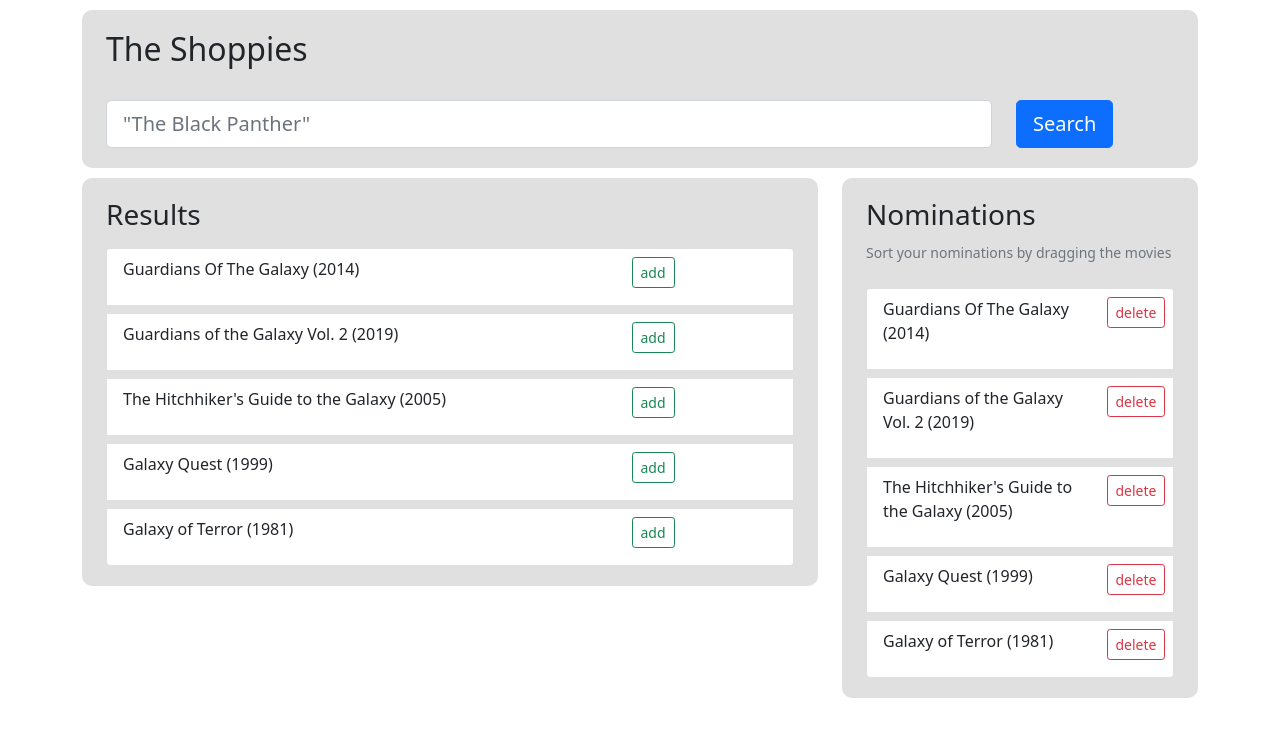
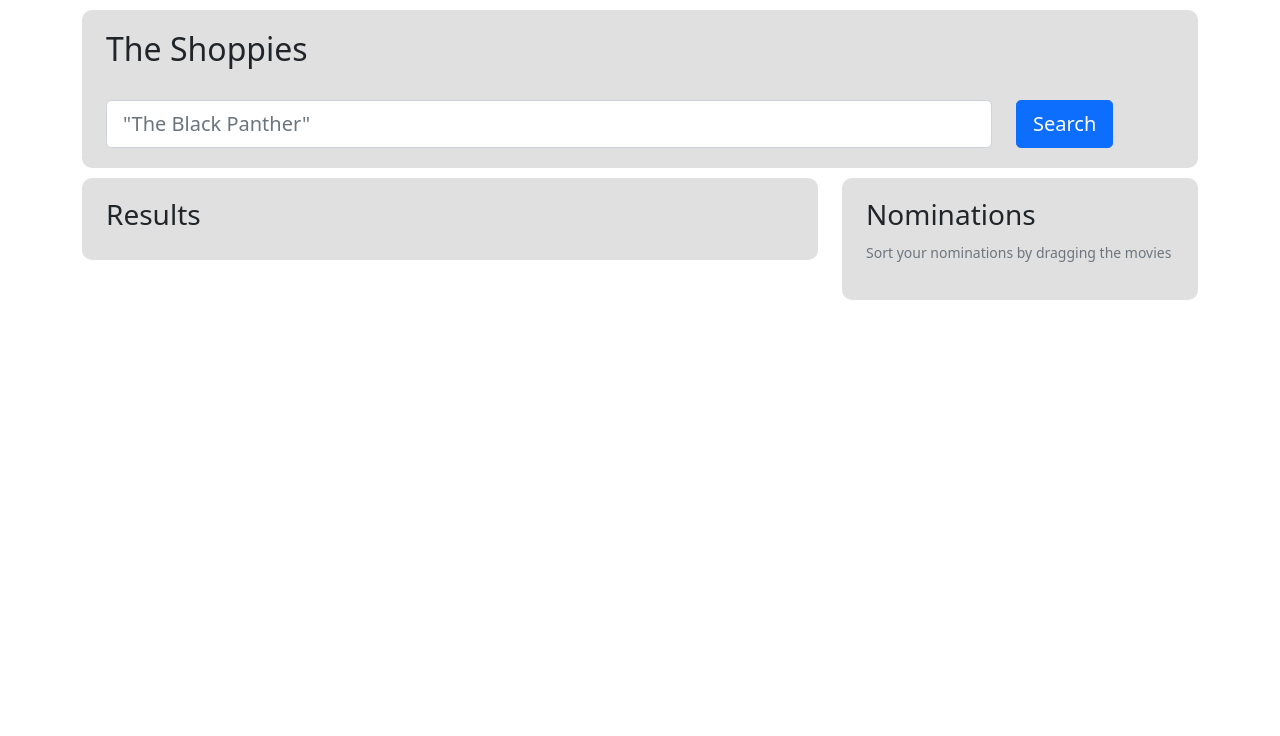
Before and after one commit to raphaeldeonova/raphaeldeonova.github.io, a React (Create React App) app: page / in a window 1280 px wide. Shown: the top 736 px of the page. Built offline with nearby package versions, Linux system fonts and the light colour scheme.

Commit message:
Completed functionality Handled faulty response

```diff
--- a/src/App.js
+++ b/src/App.js
@@ -12,32 +12,87 @@ function App(props) {
 
   const [addNomination, setAddNomination] = useState(() => (id, title, year) => console.log(id, title, year, "in app"));
   const [showUniqueIdModal, setShowUniqueIdModal] = useState(false);
+  const [showTooManyResultModal, setShowTooManyResultModal] = useState(false);
+  const [showMovieNotFoundModal, setShowMovieNotFoundModal] = useState(false);
+  const [isLoading, setIsLoading] = useState(false);
+  const [data, setData] = useState([]);
 
-  const handleClose = () => setShowUniqueIdModal(false);
-  const handleShow = () => setShowUniqueIdModal(true);
+  const handleUniqueIdClose = () => setShowUniqueIdModal(false);
+  const handleUniqueIdShow = () => setShowUniqueIdModal(true);
+  const handleTooManyResultClose = () => setShowTooManyResultModal(false);
+  const handleTooManyResultShow = () => setShowTooManyResultModal(true);
+  const handleMovieNotFoundClose = () => setShowMovieNotFoundModal(false);
+  const handleMovieNotFoundShow = () => setShowMovieNotFoundModal(true);
+
+  const getOMDbMovies = (title) => {
+    setIsLoading(true);
+    console.log("Getting movies with title: " + title);
+    fetch("http://www.omdbapi.com/?apikey=2c525deb&s=" + title)
+    .then(response => response.json())
+    .then(movies => {
+      if(movies["Response"] === "True"){
+        let newitems = [];
+        movies["Search"].forEach(({Title, Year, imdbID, Type, Poster}) => {
+          let newitem = {
+            id: imdbID,
+            title: Title,
+            year: Year
+          }
+          newitems.push(newitem);
+        })
+        console.log(newitems);
+        setData(newitems);
+        setIsLoading(false);
+      } else {
+        setIsLoading(false);
+        setData([]);
+        if(movies["Error"] === "Too many results."){
+          handleTooManyResultShow();
+        } else {
+          handleMovieNotFoundShow();
+        }
+      }
+    });
+  }
 
   return (
     <div>
       <Container fluid="md">
         <Row>
           <Col>
-            <SearchBar></SearchBar>
+            <SearchBar getMovies={getOMDbMovies}></SearchBar>
           </Col>
         </Row>
         <Row>
           <Col sm={{span:4, order:"last"}}>
-            <Nominations showUniqueIdModal={handleShow} setAddNomination={setAddNomination}></Nominations>
+            <Nominations showUniqueIdModal={handleUniqueIdShow} setAddNomination={setAddNomination}></Nominations>
           </Col>
           <Col sm={8}>
-            <SearchResults addNomination={addNomination} isloading={false}></SearchResults>
+            <SearchResults results={data} addNomination={addNomination} isloading={isLoading}></SearchResults>
           </Col>
         </Row>
       </Container>
-      <Modal show={showUniqueIdModal} onHide={handleClose}>
+      <Modal show={showUniqueIdModal} onHide={handleUniqueIdClose}>
         <ModalBody>Its cheating to nominate the same movie!</ModalBody>
         <ModalFooter>
-          <Button variant="primary" onClick={handleClose}>
+          <Button variant="primary" onClick={handleUniqueIdClose}>
             I won't cheat
+          </Button>
+        </ModalFooter>
+      </Modal>
+      <Modal show={showTooManyResultModal} onHide={handleTooManyResultClose}>
+        <ModalBody>Too Many Result!</ModalBody>
+        <ModalFooter>
+          <Button variant="primary" onClick={handleTooManyResultClose}>
+            Got it
+          </Button>
+        </ModalFooter>
+      </Modal>
+      <Modal show={showMovieNotFoundModal} onHide={handleMovieNotFoundClose}>
+        <ModalBody>Cannot find movie</ModalBody>
+        <ModalFooter>
+          <Button variant="primary" onClick={handleMovieNotFoundClose}>
+            Got it
           </Button>
         </ModalFooter>
       </Modal>
--- a/src/Nominations.js
+++ b/src/Nominations.js
@@ -5,35 +5,8 @@ import './Nominations.css'
 
 function Nominations(props){
 
-    const testdata = [
-        {
-            id: "tt2015381",
-            title: "Guardians Of The Galaxy",
-            year: 2014
-        },
-        {
-            id: "tt3896198",
-            title: "Guardians of the Galaxy Vol. 2",
-            year: 2019
-        },
-        {
-            id: "tt0371724",
-            title: "The Hitchhiker's Guide to the Galaxy",
-            year: 2005
-        },
-        {
-            id: "tt0177789",
-            title: "Galaxy Quest",
-            year: 1999
-        },
-        {
-            id: "tt0081874",
-            title: "Galaxy of Terror",
-            year: 1981
-        },
-    ]
-
-    const [nominations, updateNominations] = useState(testdata)
+    const [nominations, updateNominations] = useState([])
+    const [ids, updateIds] = useState(new Set());
     const handleOnDragEnd = (result) => {
         if(!result.destination) return;
         const items = Array.from(nominations);
@@ -43,26 +16,27 @@ function Nominations(props){
         updateNominations(items);
     }
 
-    const handleDeleteNomination = (index) => {
+    const handleDeleteNomination = (index, id) => {
         console.log(index);
         const items = Array.from(nominations);
         items.splice(index, 1);
         updateNominations(items);
+        updateIds((previds) => {
+            previds.remove(id);
+            return previds;
+        })
     }
 
     const handleAddNomination = (id, title, year) => {
-        let isUniqueId = true;
-        const addedId = id;
-        nominations.forEach(({id, title, year}) => {
-            console.log(id,title, year);
-            if(id === addedId){
-                isUniqueId = false;
-                props.showUniqueIdModal();
-            }
-        })
-        if(isUniqueId){
+        if(ids.has(id)){
+            props.showUniqueIdModal();
+        } else {
             const newitem = {id: id, title:title, year: year};
             updateNominations(prevnominations => [...prevnominations, newitem]);
+            updateIds((previds) => {
+                previds.add(id);
+                return previds;
+            })
         }
     }
 
@@ -70,11 +44,10 @@ function Nominations(props){
 
     useEffect(() => {
         if(!isUpdateAddNomination){
-            console.log("called setaddnomination")
             props.setAddNomination(() => handleAddNomination);
             setIsUpdateAddNomination(true);
         }
-    });
+    }, [nominations]);
 
     return(
         <Container className="nominations-container">
@@ -94,7 +67,7 @@ function Nominations(props){
                                                         <p>{title} ({year})</p>
                                                     </Col>
                                                     <Col xl={3}>
-                                                        <Button size="sm" variant="outline-danger" onClick={() => handleDeleteNomination(index)}> delete</Button>
+                                                        <Button size="sm" variant="outline-danger" onClick={() => handleDeleteNomination(index, id)}> delete</Button>
                                                     </Col>
                                                 </Row>
                                             </ListGroupItem>
--- a/src/SearchBar.js
+++ b/src/SearchBar.js
@@ -1,11 +1,17 @@
+import {useState} from 'react'
 import { Container, FormGroup, FormControl, FormLabel, Row, Col, Button } from "react-bootstrap";
 import './SearchBar.css'
 
-function SearchBar(){
+function SearchBar(props){
+
+    const [input, setInput] = useState("");
+
+    const handleChange = (e) => {
+        setInput(e.target.value);
+    }
 
     return(
         <Container className="searchbar-container">
-
             <FormGroup >
                 <Row>
                     <Col>
@@ -15,10 +21,10 @@ function SearchBar(){
                 <br></br>
                 <Row>
                     <Col sm={10}>
-                        <FormControl size="lg" type="text" placeholder='"The Black Panther"' />
+                        <FormControl size="lg" type="text" placeholder='"The Black Panther"' onChange={handleChange}/>
                     </Col>
                     <Col sm={2}>
-                        <Button size="lg">Search</Button>
+                        <Button type="submit" size="lg" onClick={() => props.getMovies(input)}>Search</Button>
                     </Col>
                 </Row>
             </FormGroup>
--- a/src/SearchResults.js
+++ b/src/SearchResults.js
@@ -15,36 +15,8 @@ import './SearchResults.css'
  */
 
 function SearchResults(props){
-    const [movies, setmovies] = useState([]);
     // movie is {title, releaseyear}
 
-    const testdata = [
-        {
-            id: "tt2015381",
-            title: "Guardians Of The Galaxy",
-            year: 2014
-        },
-        {
-            id: "tt3896198",
-            title: "Guardians of the Galaxy Vol. 2",
-            year: 2019
-        },
-        {
-            id: "tt0371724",
-            title: "The Hitchhiker's Guide to the Galaxy",
-            year: 2005
-        },
-        {
-            id: "tt0177789",
-            title: "Galaxy Quest",
-            year: 1999
-        },
-        {
-            id: "tt0081874",
-            title: "Galaxy of Terror",
-            year: 1981
-        },
-    ]
 
     if(props.isloading){
         return(
@@ -59,9 +31,9 @@ function SearchResults(props){
                 <h3>Results</h3>
 
                 <ListGroup>
-                    {testdata.map(({id, title, year}, index) => {
+                    {props.results.map(({id, title, year}, index) => {
                         return(
-                            <ListGroupItem auto className="mt-2">
+                            <ListGroupItem auto key={id} className="mt-2">
                                 <Row>
                                     <Col auto>
                                         <p>{title} ({year})</p>
```
